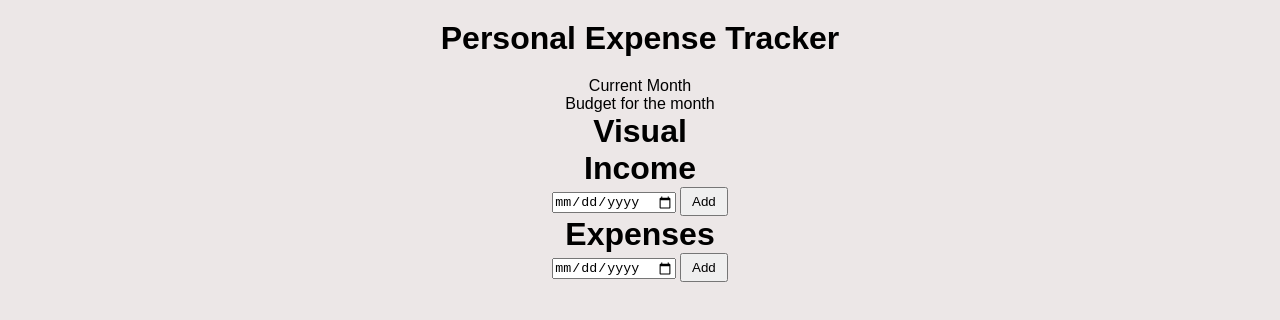
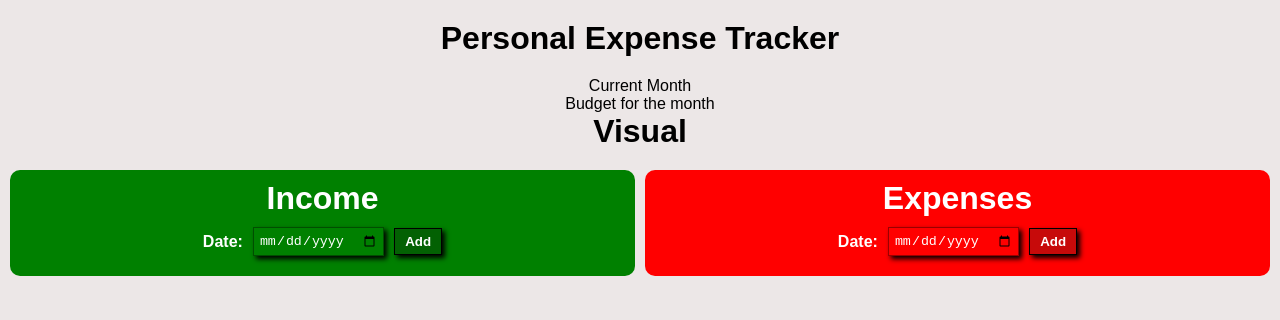
Before and after one commit to Naimul013/Javascript-Projects, a plain HTML site: page p-6 futher(expense tracker)/index.html in a window 1280 px wide. Drawn offline with Linux system fonts and the light colour scheme.

Commit message:
styled income expense section

```diff
--- a/p-6 futher(expense tracker)/index.html
+++ b/p-6 futher(expense tracker)/index.html
@@ -32,6 +32,7 @@
       </div>
 
       <div class="income-date">
+        <p>Date:</p>
         <input type="date" id="income-date" placeholder="Enter the date">
         <button type="submit" id="income-submit">Add</button>
       </div>
@@ -47,6 +48,7 @@
         <h1>Expenses</h1>
       </div>
       <div class="expense-date">
+        <p>Date:</p>
         <input type="date" id="expense-date" placeholder="Enter the date">
         <button type="submit" id="expense-submit">Add</button>
       </div>
--- a/p-6 futher(expense tracker)/style.css
+++ b/p-6 futher(expense tracker)/style.css
@@ -5,18 +5,97 @@
 }
 
 body{
-  max-width: 600px;
-  margin: 0 auto;
-  text-align: center;
   background-color: #ece7e7;
   font-family: sans-serif;
+  text-align: center;
 }
 
 header {
   padding: 20px;
 }
+/**main container**/
+
 .container{
   text-align: center;
+  display: grid;
+  grid-template-columns: repeat(2,1fr);
+  margin: 20px 10px;
+  gap: 10px;
+
+}
+
+/**income section **/
+
+.income-section{
+  background-color: green;
+  border-radius: 10px;
+  color: white;
+  padding: 10px 0;
+}
+
+.income-date,.expense-date{
+  margin: 10px 0;
+  font-weight: bold;
+  display: flex;
+  justify-content: center;
+  align-items: center;
+  gap: 10px;
+}
+
+#income-date{
+  background-color: green;
+}
+
+#expense-date{
+  background-color: red;
+}
+
+#expense-date,#income-date{
+  color: white;
+  border: 1px solid rgba(0, 0, 0, 0.397);
+  padding: 5px;
+  box-shadow: 3px 3px 5px black;
+  transition: transform 0.3s ease;
+}
+
+#expense-date:hover,
+#income-date:hover{
+  transform: scale(1.02);
+}
+
+#income-submit,#expense-submit{
+  color: white;
+  font-weight: bold;
+  border: 1px solid black;
+  box-shadow: 3px 3px 5px black;
+
+}
+
+#income-submit{
+  background-color: rgb(3, 97, 3);
+
+}
+
+#expense-submit{
+  background-color: rgb(199, 10, 10);
+}
+
+
+#income-submit:hover{
+  background-color: green;
+}
+#expense-submit:hover{
+  background-color: red;
+}
+
+
+
+
+.expense-section{
+  background-color: red;
+  border-radius: 10px;
+  color: white;
+  padding: 10px 0;
 }
 
 .forms{
```
